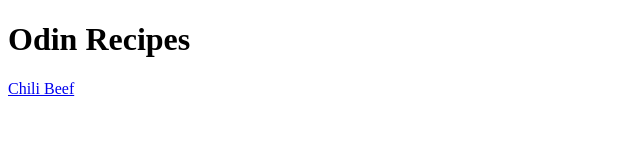
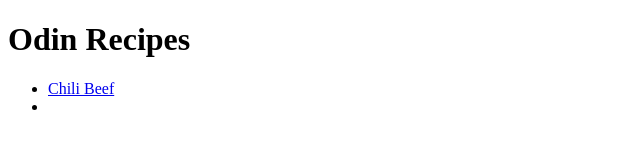
Before and after one commit to alexio42/odin-recipes, a plain HTML site: page index.html in a window 1280 px wide. Shown: the whole page, without its empty margins (0-640 px from the left). Drawn offline with Linux system fonts and the light colour scheme.

Commit message:
Add soy-sauce-chicken recipe page link new recipe link added and links now in unordered list

```diff
--- a/index.html
+++ b/index.html
@@ -9,7 +9,10 @@
 
   <body>
     <h1>Odin Recipes</h1>
-    <a href="recipes/chili-beef.html">Chili Beef</a>
+    <ul>
+      <li><a href="recipes/chili-beef.html">Chili Beef</a></li>
+      <li><a href="soy-sauce-chicken.html"></a></li>
+    </ul>
   </body>
 
 </html>
```
